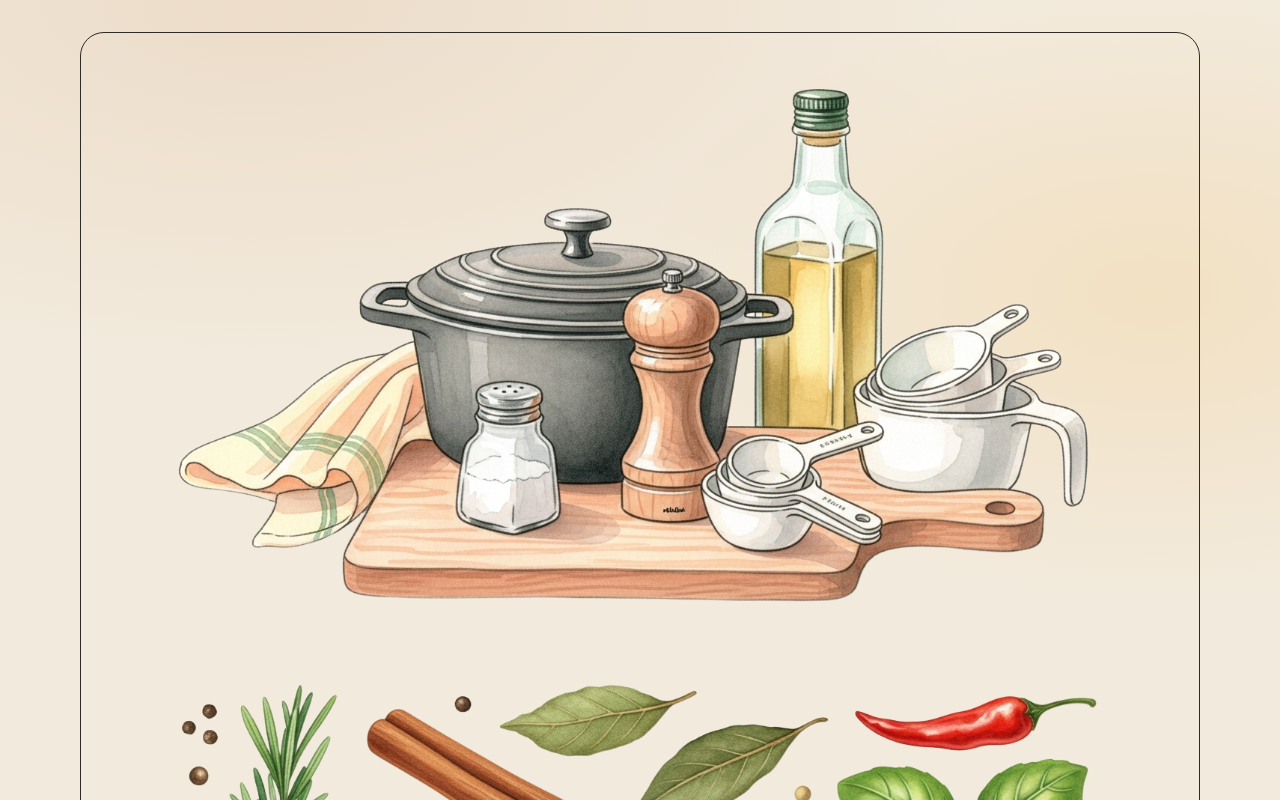
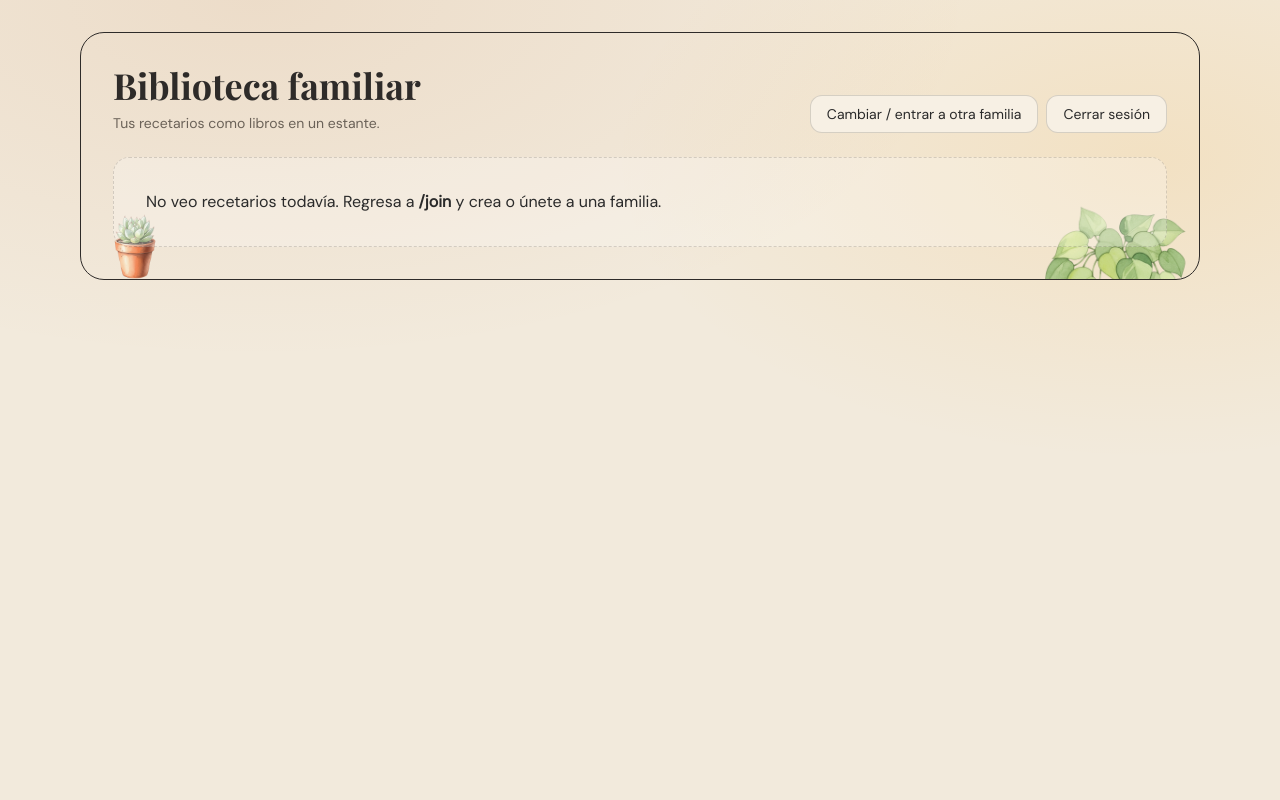
Before and after one commit to Josue112423/recetario-familiar, a Next.js app: page /library in a window 1280 px wide. Shown: the top 800 px of the page. Built offline with nearby package versions, Linux system fonts and the light colour scheme; a web font is replaced by a local one.

Commit message:
New front page

```diff
--- a/src/app/library/page.tsx
+++ b/src/app/library/page.tsx
@@ -90,16 +90,21 @@ export default function LibraryPage() {
       {/* Contenedor tipo planner/papel */}
       <section className="planner-card watercolor-paper warm-glow rounded-[24px] border p-6 md:p-8 relative overflow-hidden">
         {/* Decoraciones (usa tus imágenes en public/attached_assets) */}
+
+        {/* Maceta abajo-izq (como la 2ª) */}
         <img
-          className="recipe-decor recipe-decor-top"
-          src="/attached_assets/decor-kitchen.png"
+          src="/attached_assets/potted-plant.png"
           alt=""
+          className="absolute bottom-[-10px] left-[10px] w-[90px] opacity-90 pointer-events-none"
         />
+
+        {/* Enredadera derecha (como la 2ª) */}
         <img
-          className="recipe-decor recipe-decor-bottom"
-          src="/attached_assets/decor-herbs.png"
+          src="/attached_assets/plant-vine.png"
           alt=""
+          className="absolute right-[-10px] top-[170px] w-[180px] opacity-80 pointer-events-none"
         />
+
 
         <div className="relative z-10">
           <div className="flex flex-col gap-4 md:flex-row md:items-end md:justify-between">
```
Also changed, not shown: public/attached_assets/plant-vine.png (added), public/attached_assets/potted-plant.png (added).
